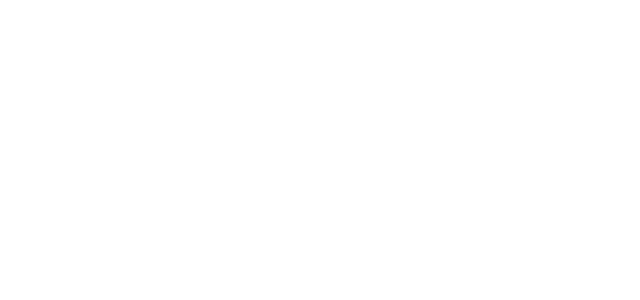
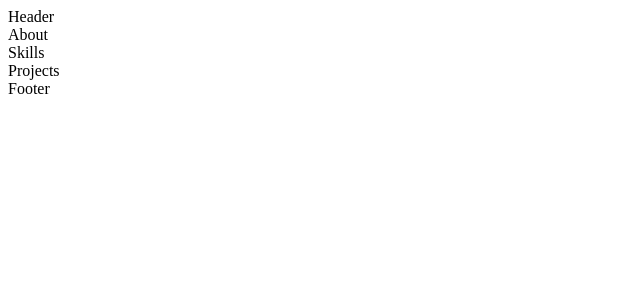
Before and after one commit to Pietroo03/MyPortfolio, a React app: page / in a window 1280 px wide. Shown: the top 300 px of the page, without its empty margins (0-640 px from the left). Built offline with nearby package versions, Linux system fonts and the light colour scheme; the HTML template or start-up script is replaced by a standard one.

Commit message:
add components

```diff
--- a/src/App.jsx
+++ b/src/App.jsx
@@ -1,9 +1,24 @@
+import Header from "./Components/Header"
+import About from "./Components/About"
+import Skills from "./Components/Skills"
+import Projects from "./Components/Projects"
+import Footer from "./Components/Footer"
 
 function App() {
 
   return (
     <>
 
+      <main>
+
+        <Header />
+        <About />
+        <Skills />
+        <Projects />
+        <Footer />
+
+      </main>
+
     </>
   )
 }
--- /dev/null
+++ b/src/Components/About.jsx
@@ -0,0 +1,7 @@
+export default function About() {
+
+    return (
+        <div>About</div>
+
+    )
+}
--- /dev/null
+++ b/src/Components/Footer.jsx
@@ -0,0 +1,7 @@
+export default function Footer() {
+
+    return (
+        <div>Footer</div>
+
+    )
+}
--- /dev/null
+++ b/src/Components/Header.jsx
@@ -0,0 +1,7 @@
+export default function Header() {
+
+    return (
+        <div>Header</div>
+
+    )
+}
--- /dev/null
+++ b/src/Components/Projects.jsx
@@ -0,0 +1,7 @@
+export default function Projects() {
+
+    return (
+        <div>Projects</div>
+
+    )
+}
--- /dev/null
+++ b/src/Components/Skills.jsx
@@ -0,0 +1,6 @@
+export default function Skills() {
+
+    return (
+        <div>Skills</div>
+    )
+}
```
